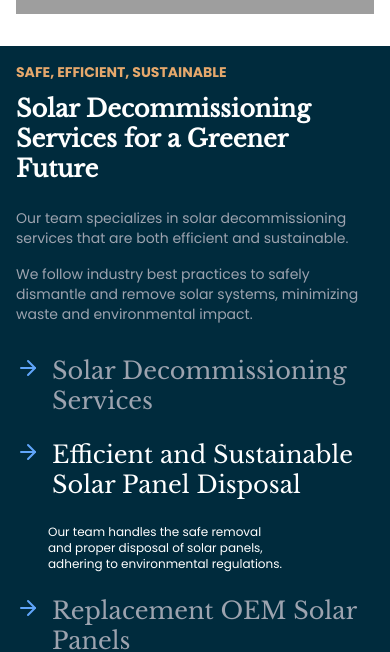
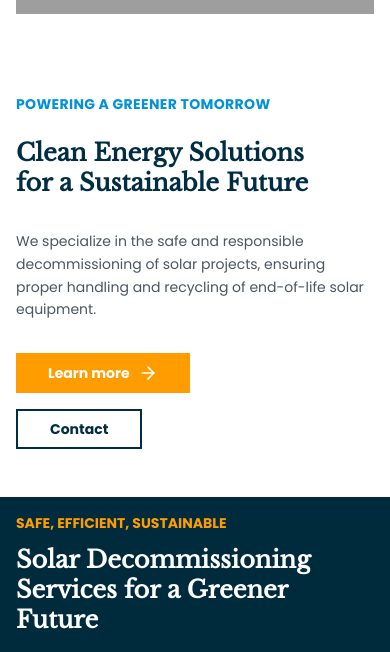
Before and after one commit to eromelus/clear-energy, a Next.js app: page / in a window 390 px wide. Shown: the part 503-1155 px from the top of the page. Built offline with nearby package versions, Linux system fonts and the light colour scheme; no server answers; grey boxes are pictures that could not be loaded.

Commit message:
Feat: Add CleanEnergySolution component
- Add onto hero section with responsive grid layout
- Implement call-to-action buttons with scroll functionality

```diff
--- a/src/app/page.tsx
+++ b/src/app/page.tsx
@@ -5,6 +5,7 @@ import { Hero } from "@/components/hero";
 import { SolarServices } from "@/components/solar-services";
 import { CleanEnergyStats } from "@/components/clean-energy-stats";
 import { ContactForm } from "@/components/contact-form";
+import { CleanEnergySolution } from "@/components/clean-energy-solution";
 
 export default function Home() {
   const { contactFormRef, scrollToContactForm } = useScroll();
@@ -12,6 +13,7 @@ export default function Home() {
   return (
     <>
       <Hero onButtonClick={scrollToContactForm} />
+      <CleanEnergySolution onButtonClick={scrollToContactForm} />
       <SolarServices />
       <CleanEnergyStats onButtonClick={scrollToContactForm} />
       <ContactForm ref={contactFormRef} />
--- /dev/null
+++ b/src/components/clean-energy-solution.tsx
@@ -0,0 +1,49 @@
+import { Button } from "@/components/ui/button";
+import { ArrowRight } from "lucide-react";
+
+export function CleanEnergySolution({
+  onButtonClick,
+}: {
+  onButtonClick: () => void;
+}) {
+  return (
+    <section className="container max-w-6xl mx-auto px-4 py-12 md:p-8 lg:p-12">
+      <div className="grid gap-8 sm:grid-cols-2 md:gap-16 lg:gap-24">
+        <div className="space-y-6">
+          <h2 className="text-blue font-semibold text-sm tracking-wide">
+            POWERING A GREENER TOMORROW
+          </h2>
+          <h1 className="text-2xl md:text-3xl lg:text-4xl font-libre-baskerville font-bold text-navy leading-tight">
+            Clean Energy Solutions
+            <br />
+            for a Sustainable Future
+          </h1>
+        </div>
+
+        <div className="space-y-8 max-w-md">
+          <p className="text-gray-600 text-sm leading-relaxed">
+            We specialize in the safe and responsible decommissioning of solar
+            projects, ensuring proper handling and recycling of end-of-life
+            solar equipment.
+          </p>
+
+          <div className="flex flex-col sm:flex-row gap-4">
+            <Button
+              className="inline-flex items-center text-sm font-bold whitespace-nowrap justify-center gap-2 bg-orange text-white px-8 py-2 hover:bg-orange/90 transition-colors w-fit rounded-none"
+              onClick={onButtonClick}
+            >
+              Learn more
+              <ArrowRight className="h-5 w-5" />
+            </Button>
+            <Button
+              className="inline-flex items-center text-sm font-bold whitespace-nowrap justify-center gap-2 px-8 py-2 border-2 bg-white border-navy text-navy hover:bg-gray-50 transition-colors w-fit rounded-none"
+              onClick={onButtonClick}
+            >
+              Contact
+            </Button>
+          </div>
+        </div>
+      </div>
+    </section>
+  );
+}
--- a/src/components/clean-energy-stats.tsx
+++ b/src/components/clean-energy-stats.tsx
@@ -37,7 +37,7 @@ export function CleanEnergyStats({
       <div className="text-center">
         <Button
           onClick={onButtonClick}
-          className="bg-orange hover:bg-orange-400 text-white font-bold px-6 py-3 rounded-none"
+          className="bg-orange hover:bg-orange-400 text-white border-none font-bold px-6 py-3 rounded-none"
         >
           Get a Quote
         </Button>
--- a/tailwind.config.ts
+++ b/tailwind.config.ts
@@ -20,7 +20,7 @@ const config: Config = {
 				DEFAULT: '#0D1E2D'
 			},
 			orange: {
-				DEFAULT: '#E5A86C'
+				DEFAULT: '#FF9D00'
 			},
   			background: 'hsl(var(--background))',
   			foreground: 'hsl(var(--foreground))',
```
